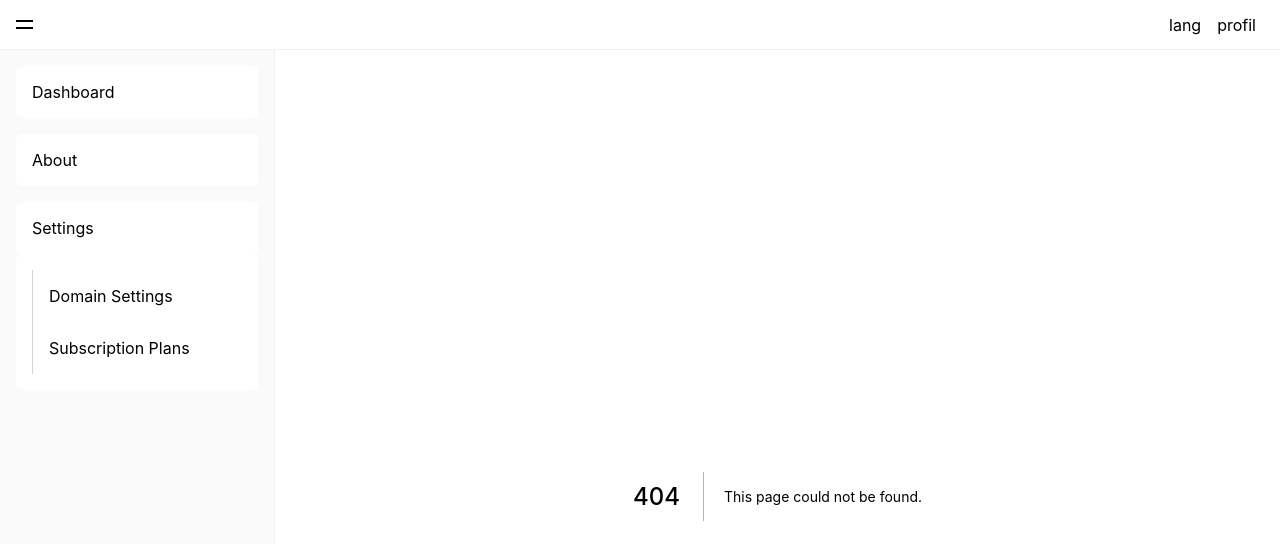
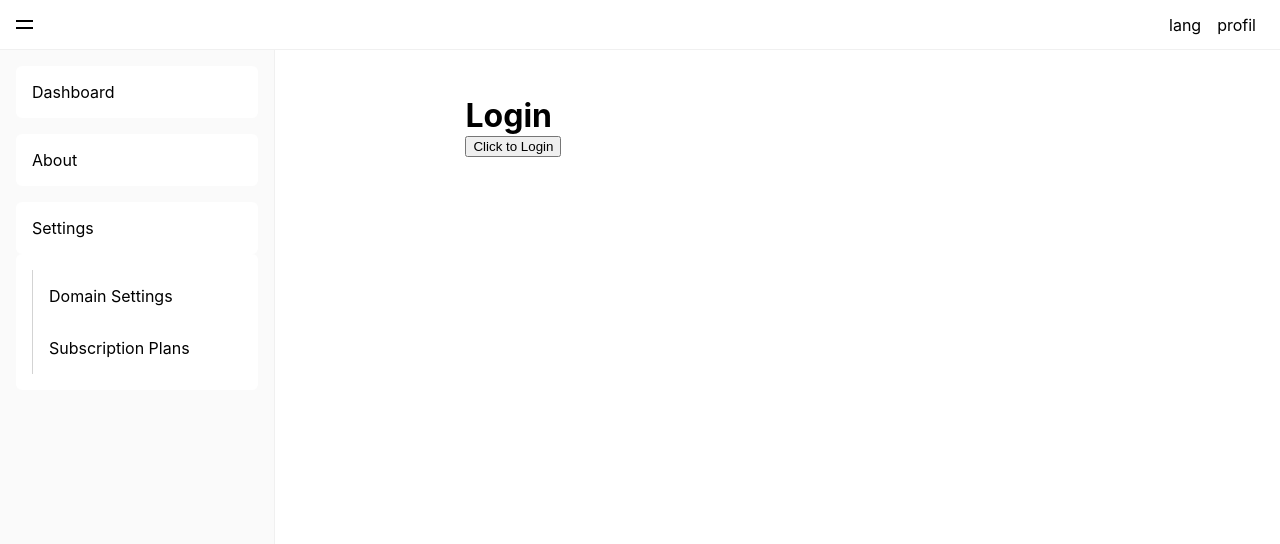
Before and after one commit to davidcarbn/next-dashboard, a Next.js app: page /login in a window 1280 px wide. Before the commit this address had no page. Shown: the top 544 px of the page. Built offline with nearby package versions, Linux system fonts and the light colour scheme.

Commit message:
Login page created with async login method

```diff
--- /dev/null
+++ b/pages/login.js
@@ -0,0 +1,26 @@
+import { useAuth } from "../context/AuthContext"
+
+const authenticateToServer = () => {
+    return new Promise((res,rej) => {
+        setTimeout(() => res({
+            name: "David",
+            email: "david@example.com"
+        }),5000)
+
+    })
+}
+
+const Login = () => {
+const { setUser } = useAuth()
+    const login = async () => {
+        const user = await authenticateToServer()
+        setUser(user)
+    }
+    return (
+        <>
+            <h1>Login</h1>
+            <input onClick={login} type="submit" value="Click to Login"/>
+        </>
+    )
+}
+export default Login
```
